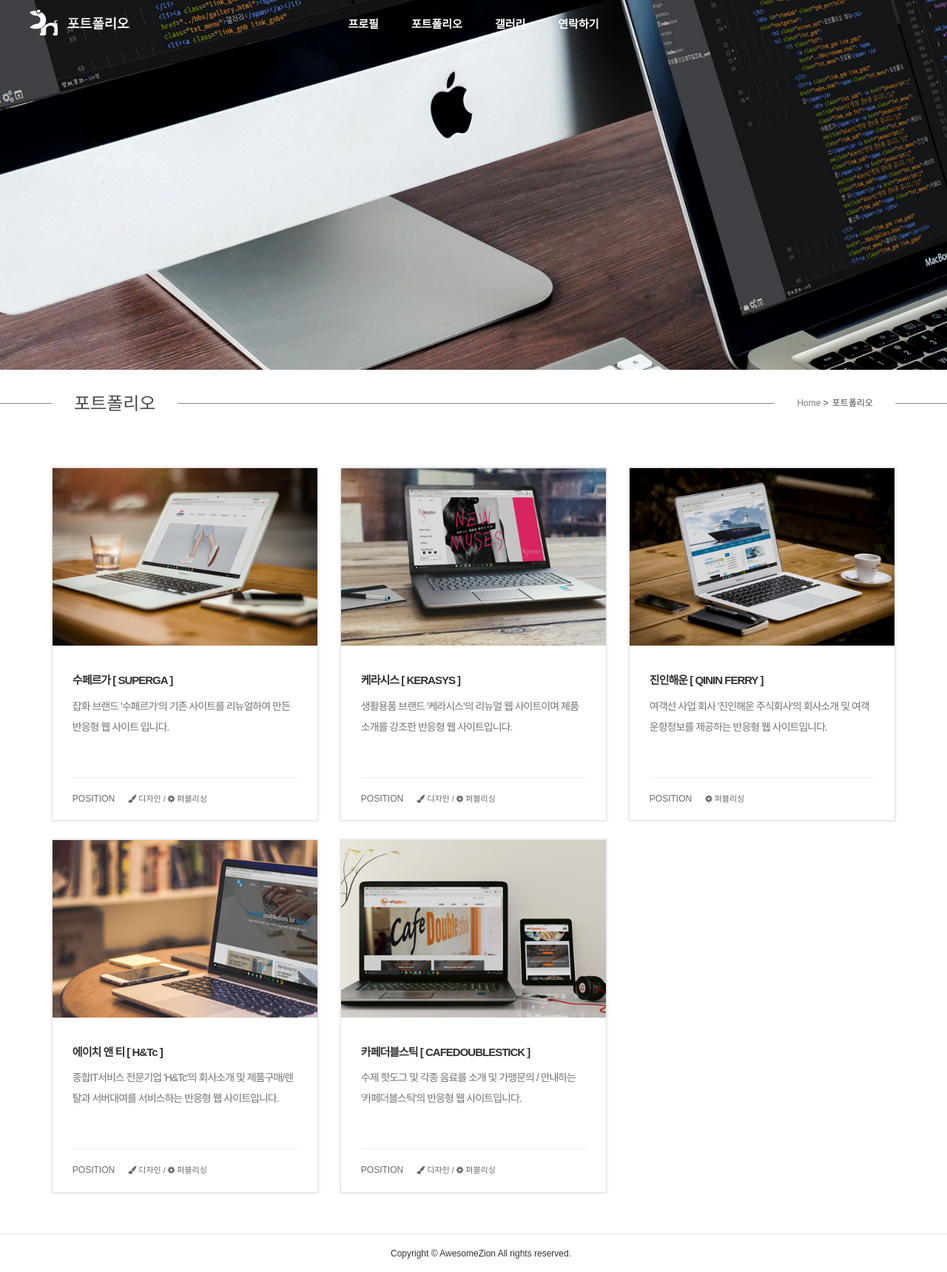
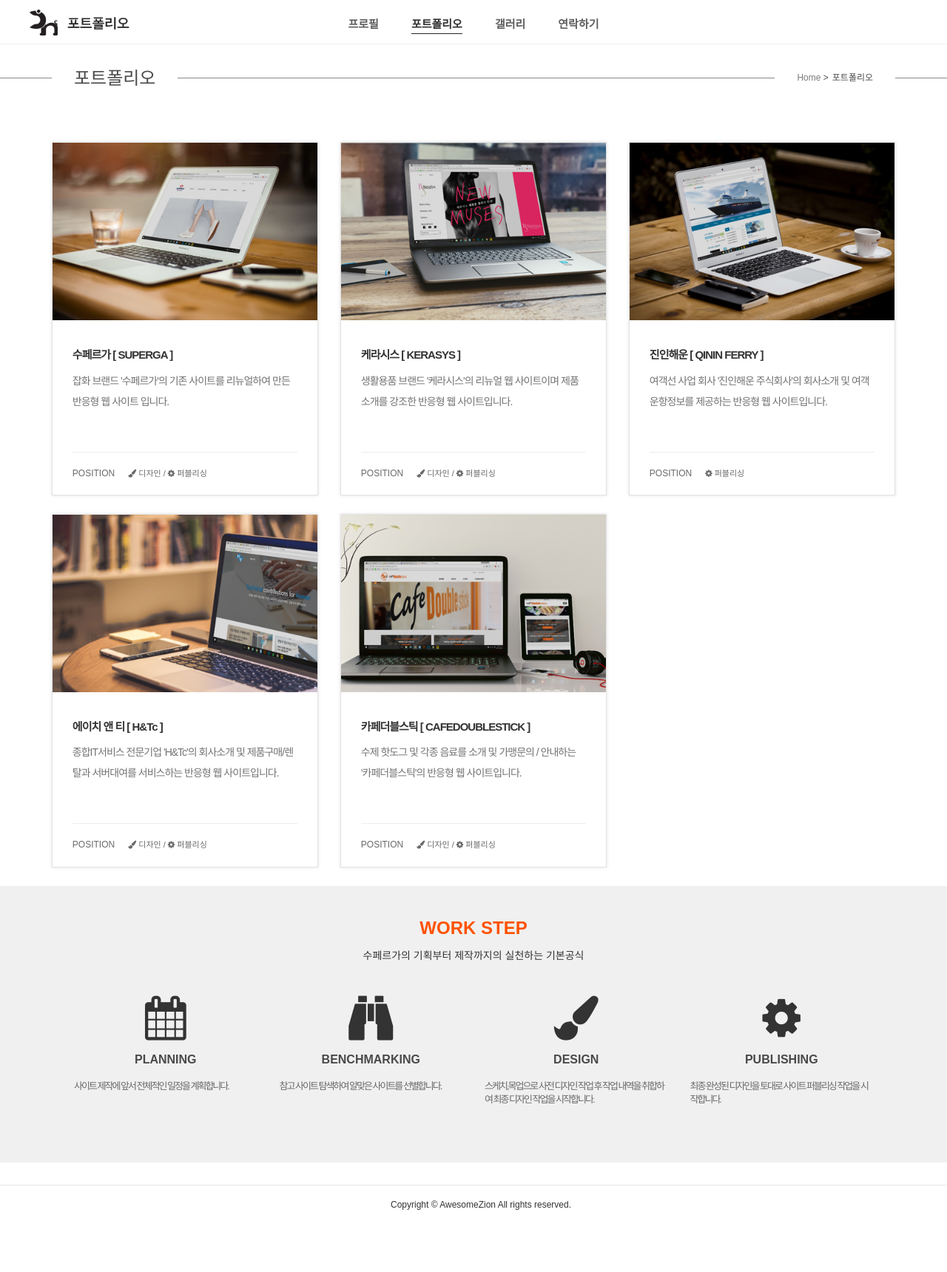
Before and after one commit to Hyungsun/Hyungsun.github.io, a PHP site: page /portfolio/index.html in a window 1280 px wide. Shown: the whole page at 74% size. After the commit the page ends 1636 px from the top, so only its background shows below. Run offline with PHP 8.4, Linux system fonts and the light colour scheme.

Commit message:
0517/ 프로필페이지 상단배너 HTML/CSS 변경 및 jQuery 코드 변경 / 포트폴리오 및 수페르가 페이지 추가 및 수정

```diff
--- a/index.html
+++ b/index.html
@@ -33,7 +33,8 @@
                         <a class="link_gnb link_gnb1" href="./bbs/resume.html"> <span class="txt_menu">프로필</span> </a>
                     </li>
                     <li><a class="link_gnb link_gnb2" href="./portfolio/index.html"><span class="txt_menu">포트폴리오</span></a>
-                        <div class="list_sub"> <a href="./portfolio/port_superga.html" class="link_sub fst"><span class="txt_menu">수페르가</span></a> <a href="javascript:;" onclick="alert('현재 준비중 입니다.');" class="link_sub"><span class="txt_menu">케라시스</span></a> <a href="javascript:;" onclick="alert('현재 준비중 입니다.');" class="link_sub"><span class="txt_menu">진인해운</span></a> <a href="javascript:;" onclick="alert('현재 준비중 입니다.');" class="link_sub"><span class="txt_menu">에이치 앤 티</span></a> <a href="javascript:;" onclick="alert('현재 준비중 입니다.');" class="link_sub"><span class="txt_menu">카페더블스틱</span></a> </div>
+                        <div class="list_sub"><a href="./portfolio/index.html" class="link_sub fst"><span class="txt_menu">전체보기</span></a>
+                        <a href="./portfolio/port_superga.html" class="link_sub"><span class="txt_menu">수페르가</span></a> <a href="javascript:;" onclick="alert('현재 준비중 입니다.');" class="link_sub"><span class="txt_menu">케라시스</span></a> <a href="javascript:;" onclick="alert('현재 준비중 입니다.');" class="link_sub"><span class="txt_menu">진인해운</span></a> <a href="javascript:;" onclick="alert('현재 준비중 입니다.');" class="link_sub"><span class="txt_menu">에이치 앤 티</span></a> <a href="javascript:;" onclick="alert('현재 준비중 입니다.');" class="link_sub"><span class="txt_menu">카페더블스틱</span></a> </div>
                     </li>
                     <li><a class="link_gnb link_gnb3" href="./bbs/gallery.html"><span class="txt_menu">갤러리</span></a></li>
                     <li><a class="link_gnb link_gnb4" href="./bbs/contact.html"><span class="txt_menu">연락하기</span></a></li>
@@ -123,6 +124,9 @@
     <script type="text/javascript" src="./scripts/pc.js"></script>
     <!-- JS Implementing Plugins -->
     <script type="text/javascript">
+        $(document).ready(function(){
+            headStyle();
+        });
     </script>
 </body>
 
--- a/portfolio/index.html
+++ b/portfolio/index.html
@@ -23,7 +23,7 @@
     <!-- zionWrap -->
     <div id="zionWrap">
         <!-- zionHead -->
-        <div id="zionHead" class="zion_head menu_open head_type1" role="banner">
+        <div id="zionHead" class="zion_head menu_open head_type2" role="banner">
             <h1 class="tit_portfolio">
                <a href="../index.html" id="zionPortfolioLogo" class="icon_portfolio link_zion">최형선_포트폴리오</a>
            </h1>
@@ -33,8 +33,8 @@
                     <li class="fst">
                         <a class="link_gnb link_gnb1" href="../bbs/resume.html"> <span class="txt_menu">프로필</span> </a>
                     </li>
-                    <li><a class="link_gnb link_gnb2" href="index.html"><span class="txt_menu">포트폴리오</span></a>
-                        <div class="list_sub"> <a href="port_superga.html" class="link_sub fst"><span class="txt_menu">수페르가</span></a> <a href="javascript:;" onclick="alert('현재 준비중 입니다.');" class="link_sub"><span class="txt_menu">케라시스</span></a> <a href="javascript:;" onclick="alert('현재 준비중 입니다.');" class="link_sub"><span class="txt_menu">진인해운</span></a> <a href="javascript:;" onclick="alert('현재 준비중 입니다.');" class="link_sub"><span class="txt_menu">에이치 앤 티</span></a> <a href="javascript:;" onclick="alert('현재 준비중 입니다.');" class="link_sub"><span class="txt_menu">카페더블스틱</span></a> </div>
+                    <li class="on"><a class="link_gnb link_gnb2" href="index.html"><span class="txt_menu">포트폴리오</span></a>
+                        <div class="list_sub"> <a href="index.html" class="link_sub fst on"><span class="txt_menu">전체보기</span></a> <a href="port_superga.html" class="link_sub"><span class="txt_menu">수페르가</span></a> <a href="javascript:;" onclick="alert('현재 준비중 입니다.');" class="link_sub"><span class="txt_menu">케라시스</span></a> <a href="javascript:;" onclick="alert('현재 준비중 입니다.');" class="link_sub"><span class="txt_menu">진인해운</span></a> <a href="javascript:;" onclick="alert('현재 준비중 입니다.');" class="link_sub"><span class="txt_menu">에이치 앤 티</span></a> <a href="javascript:;" onclick="alert('현재 준비중 입니다.');" class="link_sub"><span class="txt_menu">카페더블스틱</span></a> </div>
                     </li>
                     <li><a class="link_gnb link_gnb3" href="../bbs/gallery.html"><span class="txt_menu">갤러리</span></a></li>
                     <li><a class="link_gnb link_gnb4" href="../bbs/contact.html"><span class="txt_menu">연락하기</span></a></li>
@@ -55,7 +55,7 @@
                         <li><a href="javascript:void(0)" class="open_toggle">포트폴리오</a>
                             <div class="sub_toggle">
                                 <ul class="clearfix">
-                                    <li><a href="index.html"  class="point-title">전체보기</a></li>
+                                    <li><a href="index.html" class="point-title">전체보기</a></li>
                                     <li><a href="port_superga.html">수페르가</a></li>
                                     <li><a href="">케라시스</a></li>
                                     <li><a href="">진인해운</a></li>
@@ -72,15 +72,7 @@
         </div>
         <!-- //zionHead -->
         <!-- zionContent -->
-        <div id="zionContent" class="con_portfolio" role="main">
-            <div id="cSub">
-                <div class="sub_banner">
-                    <h3 class="screen_out">포트폴리오 갤러리</h3>
-                    <div class="inner_banner portfolio_inner">
-                        <h4 class="screen_out">포트폴리오 목업배경</h4> </div>
-                </div>
-            </div>
-            <!--// SUB END -->
+        <div id="zionContent" class="con_sub" role="main">
             <div id="cMain">
                 <div id="mArticle">
                     <h3 class="screen_out">포트폴리오 메인</h3>
@@ -134,7 +126,8 @@
                                                </a>
                                            </h3>
                                                 <p>생활용품 브랜드 '케라시스'의 리뉴얼 웹 사이트이며 제품소개를 강조한 반응형 웹 사이트입니다. </p>
-                                                <hr> <span class="edit_project"><span class="title">POSITION</span> <i class="fa fa-paint-brush" aria-hidden="true"></i> 디자인 / <i class="fa fa-cog" aria-hidden="true"></i> 퍼블리싱</span> </div>
+                                                <hr> <span class="edit_project"><span class="title">POSITION</span> <i class="fa fa-paint-brush" aria-hidden="true"></i> 디자인 / <i class="fa fa-cog" aria-hidden="true"></i> 퍼블리싱</span>
+                                            </div>
                                         </div>
                                     </li>
                                     <li class="size_4 item-folio">
@@ -151,7 +144,8 @@
                                                </a>
                                            </h3>
                                                 <p>여객선 사업 회사 '진인해운 주식회사'의 회사소개 및 여객운항정보를 제공하는 반응형 웹 사이트입니다. </p>
-                                                <hr> <span class="edit_project"><span class="title">POSITION</span> <i class="fa fa-cog" aria-hidden="true"></i> 퍼블리싱</span> </div>
+                                                <hr> <span class="edit_project"><span class="title">POSITION</span> <i class="fa fa-cog" aria-hidden="true"></i> 퍼블리싱</span>
+                                            </div>
                                         </div>
                                     </li>
                                     <li class="size_4 item-folio">
@@ -168,7 +162,8 @@
                                                </a>
                                            </h3>
                                                 <p>종합IT서비스 전문기업 'H&#38;Tc'의 회사소개 및 제품구매/렌탈과 서버대여를 서비스하는 반응형 웹 사이트입니다. </p>
-                                                <hr><span class="edit_project"><span class="title">POSITION</span> <i class="fa fa-paint-brush" aria-hidden="true"></i> 디자인 / <i class="fa fa-cog" aria-hidden="true"></i> 퍼블리싱</span></div>
+                                                <hr><span class="edit_project"><span class="title">POSITION</span> <i class="fa fa-paint-brush" aria-hidden="true"></i> 디자인 / <i class="fa fa-cog" aria-hidden="true"></i> 퍼블리싱</span>
+                                            </div>
                                         </div>
                                     </li>
                                     <li class="size_4 item-folio">
@@ -185,10 +180,39 @@
                                                </a>
                                            </h3>
                                                 <p>수제 핫도그 및 각종 음료를 소개 및 가맹문의 / 안내하는 '카페더블스틱'의 반응형 웹 사이트입니다. </p>
-                                                <hr><span class="edit_project"><span class="title">POSITION</span> <i class="fa fa-paint-brush" aria-hidden="true"></i> 디자인 / <i class="fa fa-cog" aria-hidden="true"></i> 퍼블리싱</span></div>
+                                                <hr><span class="edit_project"><span class="title">POSITION</span> <i class="fa fa-paint-brush" aria-hidden="true"></i> 디자인 / <i class="fa fa-cog" aria-hidden="true"></i> 퍼블리싱</span>
+                                            </div>
                                         </div>
                                     </li>
                                 </ul>
+                            </div>
+                            <!--// list End -->
+                            <div class="step-wrap">
+                                <div class="container">
+                                    <div class="item-wrap">
+                                        <div class="explain-area">
+                                            <h3 class="step-title">
+                                            WORK STEP</h3>
+                                            <div class="step-cont">
+                                                <p class="step-ment">수페르가의 기획부터 제작까지의 실천하는 기본공식</p>
+                                                <ul class="clearfix stepLi">
+                                                    <li class="size_3 item-folio"><i class="fa fa-calendar" aria-hidden="true"></i><span>PLANNING</span>
+                                                        <p>사이트 제작에 앞서 전체적인 일정을 계획합니다.</p>
+                                                    </li>
+                                                    <li class="size_3 item-folio"><i class="fa fa-binoculars" aria-hidden="true"></i><span>BENCHMARKING</span>
+                                                        <p>참고 사이트 탐색하여 알맞은 사이트를 선별합니다.</p>
+                                                    </li>
+                                                    <li class="size_3 item-folio"><i class="fa fa-paint-brush" aria-hidden="true"></i><span>DESIGN</span>
+                                                        <p>스케치,목업으로 사전 디자인 작업 후 작업 내역을 취합하여 최종 디자인 작업을 시작합니다.</p>
+                                                    </li>
+                                                    <li class="size_3 item-folio"><i class="fa fa-cog" aria-hidden="true"></i><span>PUBLISHING</span>
+                                                        <p>최종 완성된 디자인을 토대로 사이트 퍼블리싱 작업을 시작합니다.</p>
+                                                    </li>
+                                                </ul>
+                                            </div>
+                                        </div>
+                                    </div>
+                                </div>
                             </div>
                         </div>
                     </div>
--- a/style/common.css
+++ b/style/common.css
@@ -176,6 +176,12 @@ var {
 
 /* 테이블 caption에 적용 */
 
+/* Cotainer 여백 적용할 때 */
+.cBlank50{
+    width:100% !important;
+    height:50px !important;
+    clear:both !important;
+}
 
 /* layout */
 
@@ -205,7 +211,7 @@ body {
     top: 0;
     z-index: 50;
     width: 100%;
-    min-width: 980px;
+    min-width: 769px;
 }
 
 .zion_head .tit_portfolio {
@@ -326,13 +332,19 @@ body {
     margin-left: 0;
 }
 
+.gnb_portfolio .list_sub .on .txt_menu{
+    border-bottom:1px solid #191919;
+    padding-bottom:5px;
+    opacity: .96;
+    filter: alpha(opacity=96);
+}
+
 .bg_header {
     position: absolute;
     top: 0;
     left: 0;
     width: 100%;
     height: 0;
-    /*    border-bottom: 1px solid #e8e8e8;*/
     background-color: transparent;
 }
 
--- a/style/style.css
+++ b/style/style.css
@@ -1,4 +1,9 @@
-/* 공통 CRUMBS  */
+/* 메인 / 프로필 페이지 외 메뉴 상단 여백 CSS */
+.con_sub {
+    padding-top:60px;
+}
+
+/* 공통 CRUMBS 및 CONTAINER CSS  */
 
 .container {
     padding-right: 15px;
@@ -125,41 +130,32 @@
     }
 }
 
-/* 각 페이지별 SUB BANNER */
+/* RESUME CSS */
 
-.sub_banner .resume_inner {
-    background-image: url(../img/resume/resume_bg.jpg);
+.con_profile #cSub {
+    width:100%;
+    background-color:#ffdd6a;
+    position: relative;
 }
 
-.sub_banner .portfolio_inner {
-    background-image: url(../img/portfolio/portfolio_bg.jpg);
+.inner_banner{
+    width: 100%;
+    height: 450px;
+    background:url(../img/resume/resume_bg.jpg) no-repeat 50% 0 #303133;
+    -webkit-background-size: cover;
+    background-size: cover;
+    background-position: 50% 50%;
 }
 
-.sub_banner .superga_inner {
-    background-image: url(../img/portfolio/portSuperga_bg.jpg);
-}
-
-/* RESUME CSS */
-
-.sub_banner .inner_banner {
-    width: 100%;
-    height: 500px;
-    background-repeat: no-repeat;
-    -webkit-background-size: cover;
-    background-size: cover;
-    background-position: 20% 60%;
-    background-color: #000;
-}
-
-.sub_banner .sub_top {
-    padding: 180px 30px 0;
-    font-size: 42px;
-    line-height: 80px;
-    color: #fff;
-}
-
-.sub_banner .sub_top .point_one {
-    color: #afffd5;
+.resume_inner p {
+	position:absolute;
+	bottom:70px;
+	color:#fff;
+	font-weight:400;
+	font-size:35px;
+	z-index:20;
+	text-shadow: 0px 0px 5px #333;
+    padding: 0 10px;
 }
 
 .item-list.profile {
@@ -266,26 +262,23 @@
 }
 
 @media all and (max-width:770px) {
-    .sub_banner .inner_banner {
-        height: 350px;
-        background-position: 25% 60%;
+   .inner_banner {
+        height: 300px;
     }
-    .sub_banner .sub_top {
-        padding: 195px 35px 0;
+    .resume_inner p {
         font-size: 25px;
-        line-height: 35px;
     }
 }
 
 @media all and (max-width:480px) {
-    .sub_banner .inner_banner {
+   .inner_banner {
         height: 250px;
-        background-position: 25% 60%;
     }
-    .sub_banner .sub_top {
-        padding: 130px 10px 0;
-        font-size: 20px;
-        line-height: 30px;
+    .resume_inner p {
+        font-size: 18px;
+    }
+    .resume_inner p .mnodis {
+        display: none;
     }
     .item-title {
         margin: 20px 25px 0;
@@ -411,10 +404,65 @@
     font-size: 12px;
 }
 
+/* port index work step*/
+
+.step-wrap {
+    width:100%;
+    background-color:#f0f0f0;
+}
+
+.step-title {
+    font-size:24px;
+    text-align: center;
+    margin:10px 0;
+    color:#FF5200;
+}
+
+.step-cont .step-ment {
+    font-size:14px;
+    text-align: center;
+    margin:0 0 15px;
+}
+
+.step-cont .stepLi {
+    display:inline-block;
+	padding:30px 0px;
+	width:100%;
+}
+
+.stepLi i{
+    font-size:60px;
+    width:100%;
+    text-align: center;
+}
+
+.stepLi span {
+    clear:both;
+    display: block;
+	width:100%;
+	font-size:16px;
+	color:#494949;
+	padding-top:15px;
+	font-weight:700;
+	letter-spacing:0px;
+    text-align: center;
+}
+
+.stepLi > li > p {
+    font-size:13px;
+    margin-top:15px;
+    color:#696969;
+    letter-spacing: -2px;
+}
+
 @media all and (min-width:992px) {
     .size_4 {
         float: left;
         width: 33.33333333%;
+    }
+    .size_3 {
+        float:left;
+        width:25%;
     }
 }
 
@@ -557,7 +605,6 @@ div.sub-sup {
     background-color:#777;
 }
 
-
 .contWrap h4 {
     font-size:16px;
     padding:25px 0;
```
Also changed, not shown: bbs/resume.html (+9 -10 lines), portfolio/port_superga.html (+19 -19 lines), scripts/pc.js (+40 -36 lines), img/portfolio/portSuperga_bg2.jpg (added), img/portfolio/superga/sup_mark1.jpg (added), img/portfolio/superga/sup_mark2.jpg (added), img/portfolio/superga/sup_mark3.jpg (added), img/resume/resume_bg.jpg, 1 other file.
